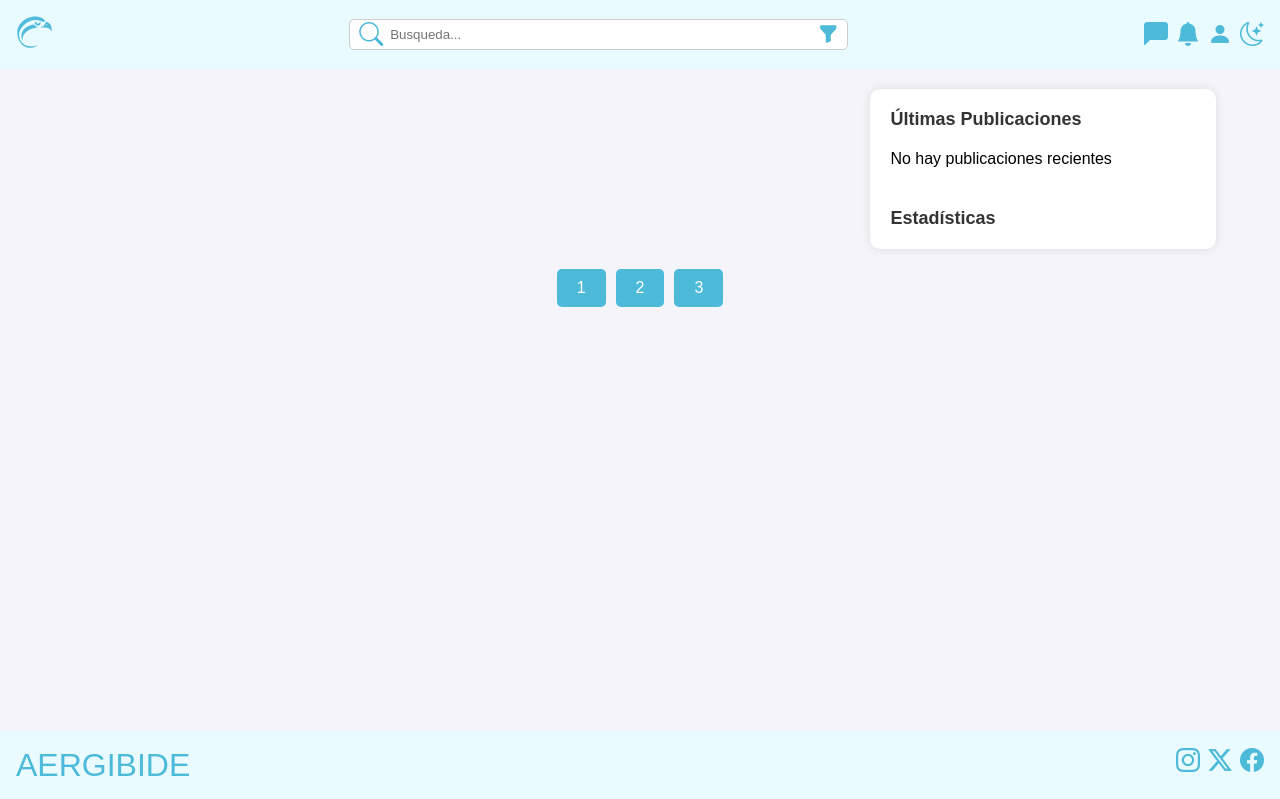
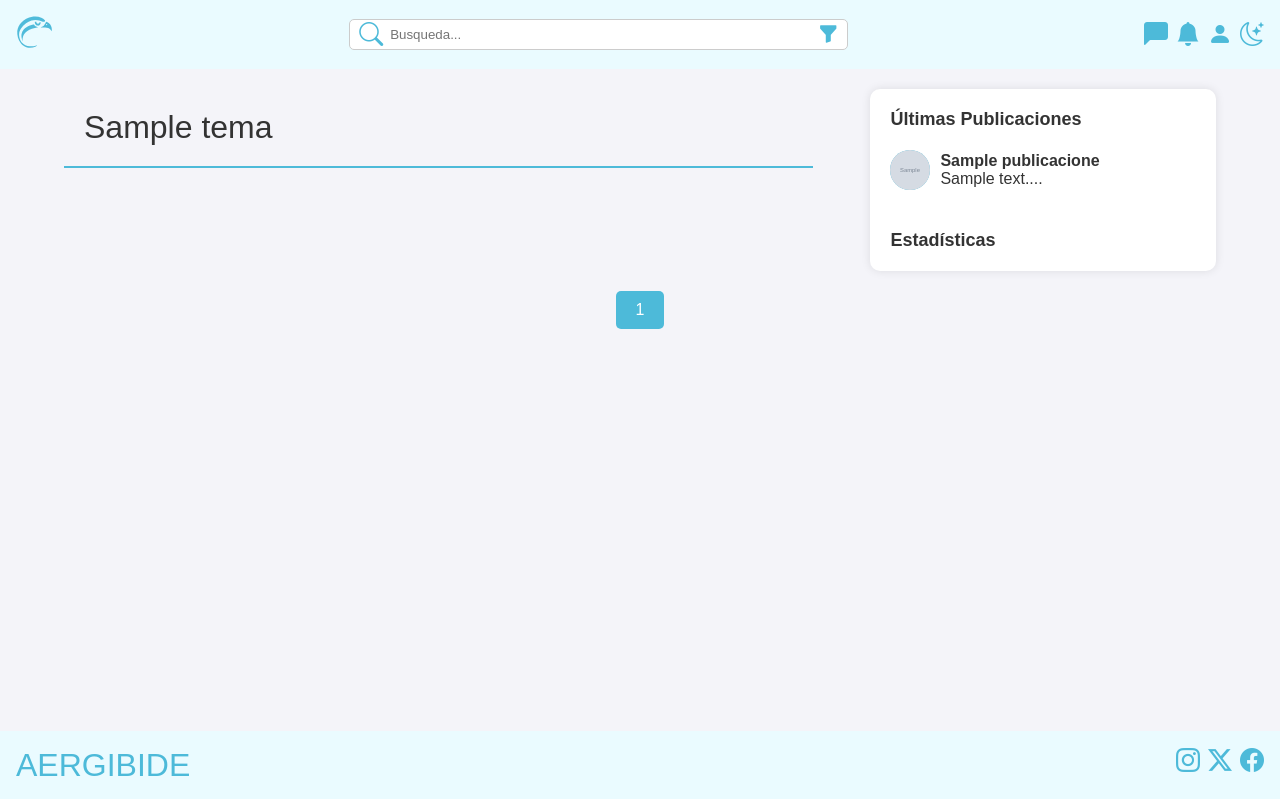
Before and after one commit to ErikRanea/RETO-1---AERGIBIDE, a PHP site: template Proyecto/view/tema/view.html.php in a window 1280 px wide. Shown: the top 799 px of the page. Before the commit the page ends 776 px from the top, so only its background shows below. Run offline with PHP 8.4, Linux system fonts and the light colour scheme; the template is opened without the code that fills it: most values are stand-ins (such as "Sample title", 1, 10 or a date in 2020); grey boxes marked "Sample" are stand-in pictures; some libraries are stand-ins or nearby versions.

Commit message:
Paginacion y correccion de bugs visuales

```diff
--- a/Proyecto/assets/css/style.css
+++ b/Proyecto/assets/css/style.css
@@ -9,6 +9,7 @@
     height: 100%; /* Asegura que el body cubra toda la página */
     display: flex;
     flex-direction: column;
+    margin-bottom: 50px;
 }
 
 /* HEADER */
@@ -49,7 +50,7 @@
 .lupa {
     position: absolute;
     left: 10px;
-    pointer-events: none; /* Para que el clic pase al input */
+    pointer-events: none;
 }
 
 .filtro {
@@ -80,6 +81,7 @@
     font-size: 1.5em;
 }
 
+
 /* FOOTER */
 .footer {
     background-color: #EAFBFF;
@@ -87,11 +89,13 @@
     justify-content: space-between;
     padding: 1em;
     width: 100%;
-    position: absolute;
+    position: fixed;
     bottom: 0;
+    left: 0;
     border: none;
     box-shadow: none;
 }
+
 
 
 .footer > span {
@@ -103,3 +107,30 @@
     display: flex;
     gap: .5em;
 }
+
+/*paginacion*/
+.pagination {
+    display: flex;
+    justify-content: center;
+    margin: 20px 0;
+}
+
+.page-btn {
+    background-color: #4DBAD9;
+    border: none;
+    margin: 0 5px;
+    padding: 10px 20px;
+    cursor: pointer;
+    border-radius: 5px;
+    font-size: 16px;
+    color: white;
+    text-decoration: none;
+}
+
+.page-btn.active {
+    background-color: #379BB3;
+}
+
+.page-btn:hover {
+    background-color: #379BB3;
+}
--- a/Proyecto/assets/css/tema.css
+++ b/Proyecto/assets/css/tema.css
@@ -7,6 +7,7 @@
 
 html, body {
     height: 100%;
+    margin-bottom: 50px;
 }
 
 body {
--- a/Proyecto/assets/js/login.js
+++ b/Proyecto/assets/js/login.js
@@ -18,7 +18,7 @@
     params.append('password', password);
 
     try {
-        const response = await fetch('http://localhost/RETO-1---AERGIBIDE/Proyecto/index.php?controller=usuario&action=logear', {
+        const response = await fetch('index.php?controller=usuario&action=logear', {
             method: 'POST',  // Método POST
             headers: {
                 'Content-Type': 'application/x-www-form-urlencoded',
--- a/Proyecto/config/config.php
+++ b/Proyecto/config/config.php
@@ -1,9 +1,9 @@
 <?php
 //Dirección en clase
-//define("DB_HOST", "172.20.227.241");
+define("DB_HOST", "172.20.227.241");
 
 //Dirección fuera de clase
-define('DB_HOST', 'mysql.arriaga.eu');
+//define('DB_HOST', 'mysql.arriaga.eu');
 
 define("DB", "grupo6_2425");
 define("DB_USER", "grupo6_2425");
--- a/Proyecto/model/Publicacion.php
+++ b/Proyecto/model/Publicacion.php
@@ -11,7 +11,7 @@
         $this->connection = $dbObj->connection;
     }
 
-    // Método para obtener las últimas 5 publicaciones (preguntas y respuestas)
+    //Obtener las últimas 5 publicaciones (preguntas y respuestas)
     public function getPubliaciones() {
         $sql = "
             (SELECT 'pregunta' as tipo, p.titulo, p.texto, p.fecha_hora, u.foto_perfil
@@ -33,7 +33,7 @@
         return $stmt->fetchAll(PDO::FETCH_ASSOC);  // Devolver los resultados como array asociativo
     }
 
-    // Método para obtener preguntas por tema (sin cambios)
+
     public function getPublicacionesByTemaId($tema_id) {
         $sql = "SELECT * FROM Preguntas WHERE id_tema = :tema_id";  // Filtrar preguntas por el tema
         $stmt = $this->connection->prepare($sql);
@@ -41,4 +41,6 @@
         $stmt->execute();
         return $stmt->fetchAll(PDO::FETCH_ASSOC);
     }
+
+
 }
--- a/Proyecto/view/tema/view.html.php
+++ b/Proyecto/view/tema/view.html.php
@@ -16,19 +16,15 @@
                 <?php foreach ($publicaciones as $publicacion): ?>
                     <div class="publicacion">
                         <div class="icono">
-                            <!-- Mostrar la foto de perfil obtenida de la base de datos -->
                             <?php if (!empty($publicacion['foto_perfil'])): ?>
                                 <img src="<?= htmlspecialchars($publicacion['foto_perfil']) ?>" alt="Foto de perfil" width="40" height="40" style="border-radius: 50%;">
                             <?php else: ?>
-                                <!-- Si no hay foto de perfil, mostrar un icono predeterminado -->
                                 <img src="path_to_your_default_icon.png" alt="Icono predeterminado" width="40" height="40">
                             <?php endif; ?>
                         </div>
                         <div class="texto">
                             <p><strong><?= htmlspecialchars($publicacion['titulo']) ?></strong></p>
-                            <p>
-                                <?= htmlspecialchars(implode(' ', array_slice(explode(' ', $publicacion['texto']), 0, 6))) ?>...
-                            </p>
+                            <p><?= htmlspecialchars(implode(' ', array_slice(explode(' ', $publicacion['texto']), 0, 6))) ?>...</p>
                         </div>
                     </div>
                 <?php endforeach; ?>
@@ -43,8 +39,11 @@
     </div>
 </div>
 
+<!-- Paginación -->
 <div class="pagination">
-    <button class="page-btn">1</button>
-    <button class="page-btn">2</button>
-    <button class="page-btn">3</button>
+    <?php for ($i = 1; $i <= $dataToView['totalPaginas']; $i++): ?>
+        <a href="?controller=tema&action=mostrarTemas&pagina=<?= $i ?>" class="page-btn <?= ($i == $dataToView['paginaActual']) ? 'active' : '' ?>">
+            <?= $i ?>
+        </a>
+    <?php endfor; ?>
 </div>
```
Also changed, not shown: Proyecto/controller/TemaController.php (+25 -24 lines), Proyecto/model/Tema.php (+15 -4 lines).
